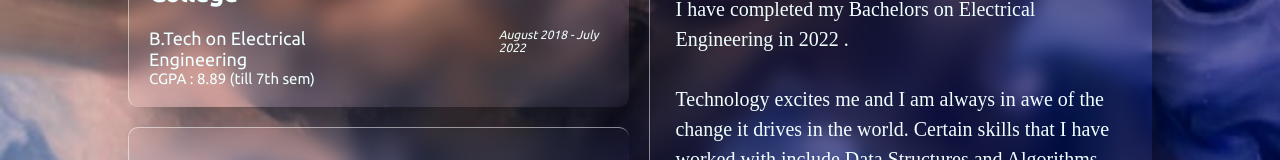
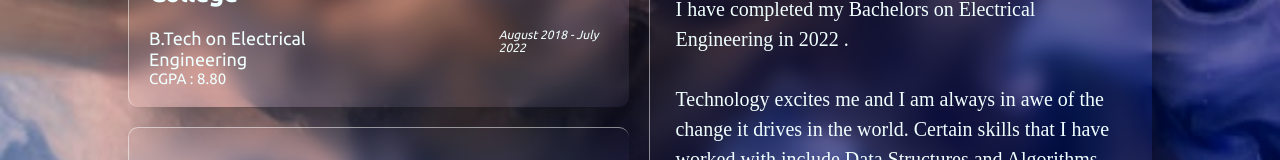
Before and after one commit to Into-Y0u/WhosArghya, a Next.js app: page /components/About in a window 1280 px wide. Shown: the part 175-335 px from the top of the page. Built offline with nearby package versions, Linux system fonts and the light colour scheme.

Commit message:
Update About.jsx

```diff
--- a/pages/components/About.jsx
+++ b/pages/components/About.jsx
@@ -11,7 +11,7 @@ const About = () => {
               <div className={styles.compTimeline}>August 2018 - July 2022</div>
             </div>
             <div className={styles.child}>
-              <div className={styles.compRole} style ={{fontSize:"15px"}} >CGPA : 8.89 (till 7th sem)</div>
+              <div className={styles.compRole} style ={{fontSize:"15px"}} >CGPA : 8.80</div>
             </div>
           </div>
           <div  className={styles.element}>
```
